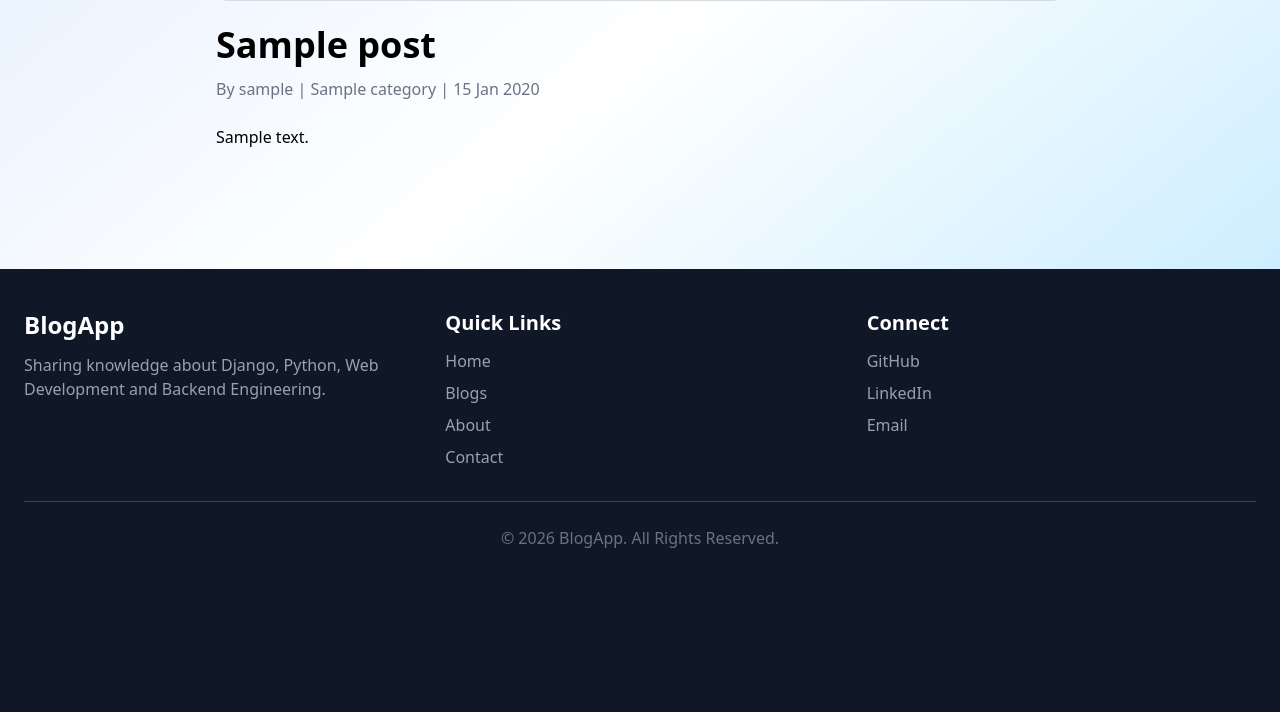
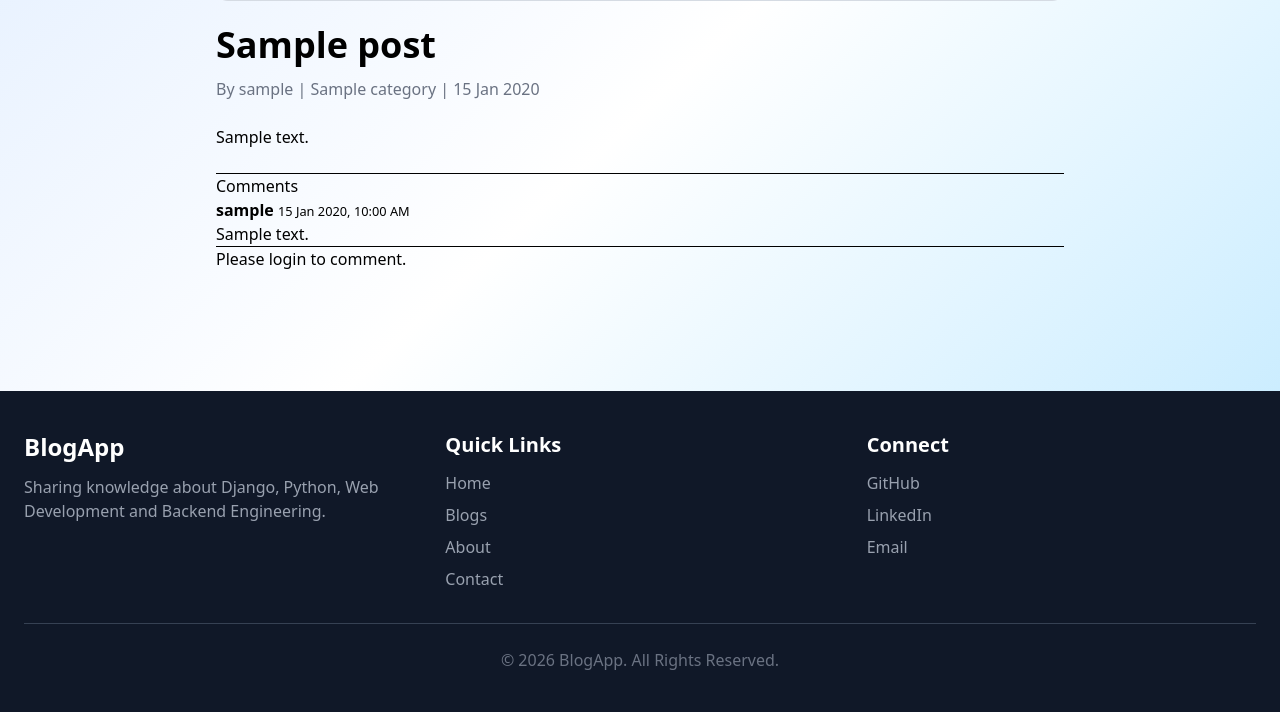
Before and after one commit to eddyhub404/django-blog-app, a Django app: a page that uses blog/templates/blog/post_detail.html in a window 1280 px wide. Shown: the part 483-1195 px from the top of the page. Before the commit the page ends 1031 px from the top, so only its background shows below. Run offline with Django 5.2, Linux system fonts and the light colour scheme; tables that the repository leaves empty hold one stand-in row (values such as "Sample post"); grey boxes marked "Sample" are stand-in pictures; style sheets or scripts are compiled from the project's sources.

Commit message:
Comment feature v1

```diff
--- a/blog/admin.py
+++ b/blog/admin.py
@@ -16,6 +16,6 @@ class CategoryAdmin(admin.ModelAdmin):
 
 @admin.register(Comment)
 class CommentAdmin(admin.ModelAdmin):
-    list_display = ['name', 'email', 'post', 'is_active']
-    list_filter = ['is_active']
-    search_fields = ['name', 'email', 'body']
+    list_display = ['user', 'post', 'is_active', 'created_at']
+    list_filter = ['is_active', 'created_at']
+    search_fields = ['user__username', 'post__title', 'body']
--- /dev/null
+++ b/blog/forms.py
@@ -0,0 +1,8 @@
+from django import forms
+from .models import Comment
+
+
+class CommentForm(forms.ModelForm):
+    class Meta:
+        model = Comment
+        fields = ['body']
--- a/blog/models.py
+++ b/blog/models.py
@@ -42,8 +42,7 @@ class Post(models.Model):
 
 class Comment(models.Model):
     post = models.ForeignKey(Post, on_delete=models.CASCADE, related_name='comments')
-    name = models.CharField(max_length=100)
-    email = models.EmailField()
+    user = models.ForeignKey(User, on_delete=models.CASCADE)
     body = models.TextField()
     created_at = models.DateTimeField(auto_now_add=True)
     is_active = models.BooleanField(default=True)
@@ -52,4 +51,4 @@ class Comment(models.Model):
         ordering = ['-created_at']
 
     def __str__(self):
-        return f'Comment by {self.name}'
+        return f'Comment by {self.user.username} on {self.post.title}'
--- a/blog/templates/blog/post_detail.html
+++ b/blog/templates/blog/post_detail.html
@@ -32,6 +32,35 @@
         </a>
     </div>
 {% endif %}
+<br>
+<hr>
 
+<h3>Comments</h3>
+
+{% for comment in comments %}
+    <div>
+        <strong>{{ comment.user.username }}</strong>
+        <small>{{ comment.created_at|date:"d M Y, h:i A" }}</small>
+        <p>{{ comment.body }}</p>
+    </div>
+{% empty %}
+    <p>No comments yet.</p>
+{% endfor %}
+
+<hr>
+
+{% if user.is_authenticated %}
+    <h3>Add Comment</h3>
+
+    <form method="POST">
+        {% csrf_token %}
+        {{ comment_form.as_p }}
+        <button type="submit">Submit</button>
+    </form>
+{% else %}
+    <p>Please login to comment.</p>
+{% endif %}
 </div>
+
+
 {% endblock %}
--- a/blog/views.py
+++ b/blog/views.py
@@ -1,10 +1,11 @@
-from django.shortcuts import render
+from django.shortcuts import render, redirect
 from django.views.generic import ListView, DetailView, CreateView, UpdateView, DeleteView
 from .models import Post, Category, Comment
 from django.urls import reverse_lazy
 from django.contrib.auth.mixins import LoginRequiredMixin, UserPassesTestMixin
 from django.db.models import Q
 from django.contrib import messages
+from .forms import CommentForm
 
 
 class PostListView(ListView):
@@ -44,6 +45,25 @@ class PostDetailView(DetailView):
     template_name = 'blog/post_detail.html'
     context_object_name = 'post'
 
+    def get_context_data(self, **kwargs):
+        context = super().get_context_data(**kwargs)
+        post = self.get_object()
+        context['comments'] = post.comments.filter(is_active=True)
+        context['comment_form'] = CommentForm()
+        return context
+
+    def post(self, request, *args, **kwargs):
+        post = self.get_object()
+        form = CommentForm(request.POST)
+
+        if form.is_valid():
+            comment = form.save(commit=False)
+            comment.post = post
+            comment.user = request.user
+            comment.save()
+
+            return redirect(post.get_absolute_url())
+
 
 class PostCreateView(LoginRequiredMixin, CreateView):
     model = Post
@@ -53,6 +73,7 @@ class PostCreateView(LoginRequiredMixin, CreateView):
 
     def form_valid(self, form):
         form.instance.author = self.request.user
+        messages.success(self.request, 'Post created successfully.')
         return super().form_valid(form)
 
 
@@ -64,6 +85,7 @@ class PostUpdateView(LoginRequiredMixin, UserPassesTestMixin, UpdateView):
 
     def form_valid(self, form):
         form.instance.author = self.request.user
+        messages.success(self.request, 'Post updated successfully.')
         return super().form_valid(form)
 
     def test_func(self):
```
Also changed, not shown: blog/migrations/0003_remove_comment_email_remove_comment_name_and_more.py (added).
